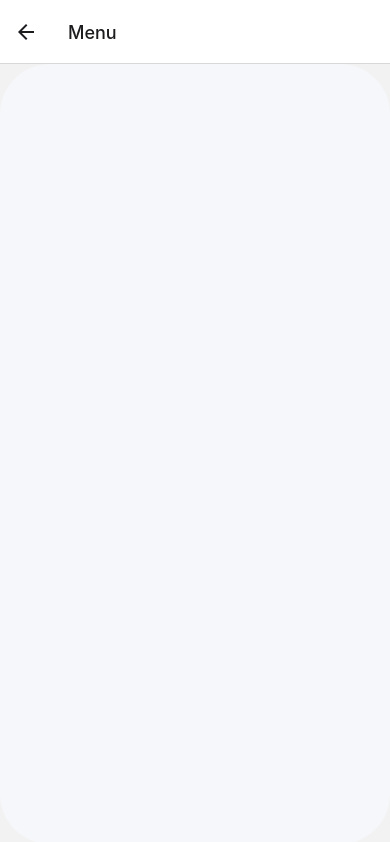
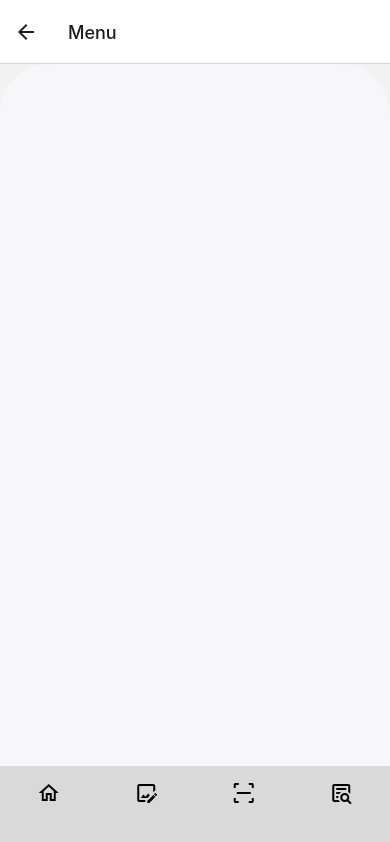
Before and after one commit to jeanpetitt/FoodHealth, a React Native app in the folder frontend/foodhealth/: screen /Home in a window 390 px wide. Built offline with nearby package versions, Linux system fonts and the light colour scheme.

Commit message:
mise en place du footer de l'ecran home

```diff
--- a/frontend/foodhealth/App.js
+++ b/frontend/foodhealth/App.js
@@ -6,6 +6,7 @@ import Home from './screen/Home';
 import Recognition from './screen/Recognition';
 import Agenda from './screen/Calendar';
 import Annotation from './screen/Annotation';
+import Search from './screen/Search';
 import { Easing } from 'react-native';
 
 
@@ -48,6 +49,7 @@ export default function App(){
       <stack.Screen name='Annotation' component={Annotation}></stack.Screen>
       <stack.Screen name='Recognition' component={Recognition}></stack.Screen>
       <stack.Screen name='Agenda' component={Agenda}></stack.Screen>
+      <stack.Screen name='Search' component={Search}></stack.Screen>
       </stack.Navigator>
     </NavigationContainer>
   )
--- a/frontend/foodhealth/package.json
+++ b/frontend/foodhealth/package.json
@@ -9,6 +9,7 @@
     "web": "expo start --web"
   },
   "dependencies": {
+    "@expo/vector-icons": "^13.0.0",
     "@expo/webpack-config": "^0.17.2",
     "@react-navigation/stack": "^6.3.10",
     "expo": "~47.0.8",
--- a/frontend/foodhealth/screen/Home.js
+++ b/frontend/foodhealth/screen/Home.js
@@ -1,9 +1,50 @@
-import { StyleSheet, Text, View } from 'react-native';
+import { StyleSheet, Text, View, Pressable } from 'react-native';
+import { MaterialCommunityIcons } from '@expo/vector-icons';
 
 
-export default function Home() {
+
+export default function Home({navigation}) {
+
+  // function that allow to navigate on Annotation Screen
+  const handlePressEdit = () => {
+    navigation.navigate('Annotation')
+  }
+  // function that allow to navigate on Recognition Screen
+  const handlePressRecognition = () => {
+    navigation.navigate('Recognition')
+  }
+  // function that allow to navigate on search Screen
+  const handlePressSearch = () => {
+    navigation.navigate('Search')
+  }
+    // function that allow to stay on Home Screen
+  const handlePressHome = () => {
+    navigation.navigate('Home')
+  }
+
   return (
     <View style={styles.container}>
+    {/* footer navbar */}
+      <View style={styles.navBarBottom}>
+      {/* pressable icon */}
+        <Pressable onPress={handlePressHome}>
+          <MaterialCommunityIcons name='home-outline' color="blue" style={styles.navIcon}/>
+        </Pressable>
+
+        <Pressable onPress={handlePressEdit}>
+          <MaterialCommunityIcons name='image-edit-outline' style={styles.navIcon}/>
+        </Pressable>
+
+        <Pressable onPress={handlePressRecognition}>
+          <MaterialCommunityIcons name='line-scan' style={styles.navIcon}/>
+        </Pressable>
+
+        <Pressable  onPress={handlePressSearch}>
+          <MaterialCommunityIcons name='text-box-search-outline' style={styles.navIcon}/>
+        </Pressable>
+      {/* end pressable  */}
+      </View>
+
     </View>
   );
 }
@@ -16,4 +57,21 @@ const styles = StyleSheet.create({
     backgroundColor: '#F6F7FA',
     borderRadius: 50
   },
+  // footer navbar
+  navBarBottom: {
+    position: 'absolute',
+    height: '10%',
+    width: '100%',
+    top: '90%',
+    backgroundColor: '#D9D9D9',
+    justifyContent: 'space-around',
+    flexDirection: 'row',
+
+  },
+  // footer navbar icon
+  navIcon: {
+    color: 'black',
+    fontSize: '1.5rem',
+    marginTop: 15
+  }
 });
--- /dev/null
+++ b/frontend/foodhealth/screen/Search.js
@@ -0,0 +1,21 @@
+import { StatusBar } from 'expo-status-bar';
+import { StyleSheet, Text, View } from 'react-native';
+
+
+export default function Search() {
+  return (
+    <View style={styles.container}>
+      <StatusBar style="auto" />
+      <Text>view Search</Text>
+    </View>
+  );
+}
+
+const styles = StyleSheet.create({
+  container: {
+    position: 'relative',
+    width: '563px',
+    height: '943px',
+    backgroundColor: 'linear-gradient(191.65deg, rgba(15, 86, 224, 0.66) 8.54%, #A0BCF3 99.15%)'
+  },
+});
--- a/frontend/foodhealth/screen/Start.js
+++ b/frontend/foodhealth/screen/Start.js
@@ -44,7 +44,7 @@ const styles = StyleSheet.create({
     position: 'relative',
     width: '100%',
     height: '100%',
-    backgroundColor: 'linear-gradient(191.65deg, rgba(15, 86, 224, 0.56) 8.54%, #A0BCF3 99.15%)'
+    backgroundColor: 'linear-gradient(191.65deg, rgba(15, 86, 224, 0.46) 4.54%, #A0BCF3 99.15%)'
   },
 // image welcome
   containerimageWelcome: {
```
Also changed, not shown: 1 other file (tests, documents, lock files or other folders).
